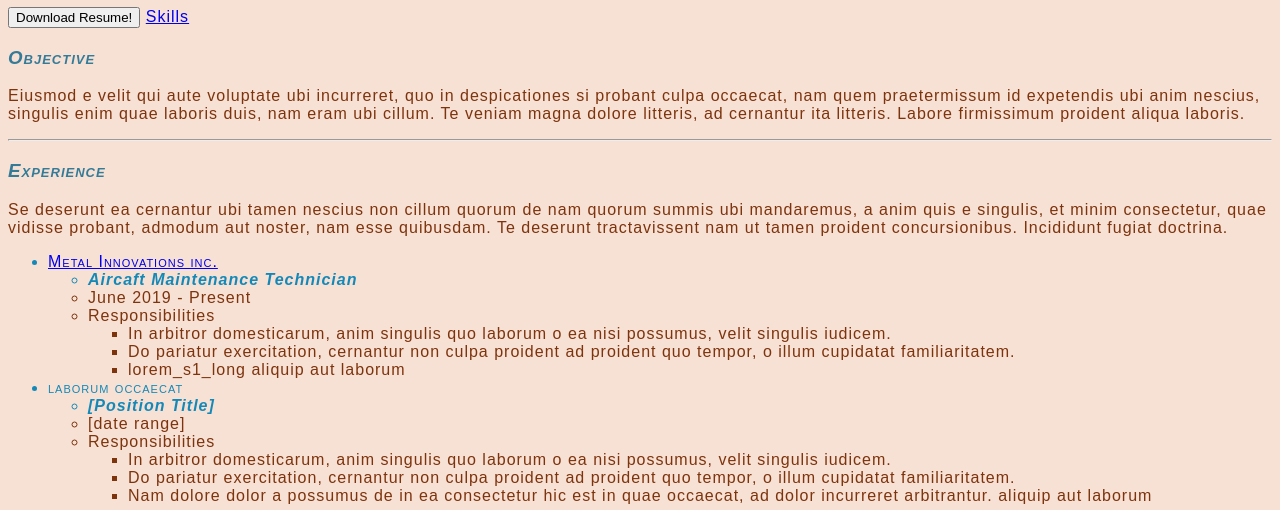
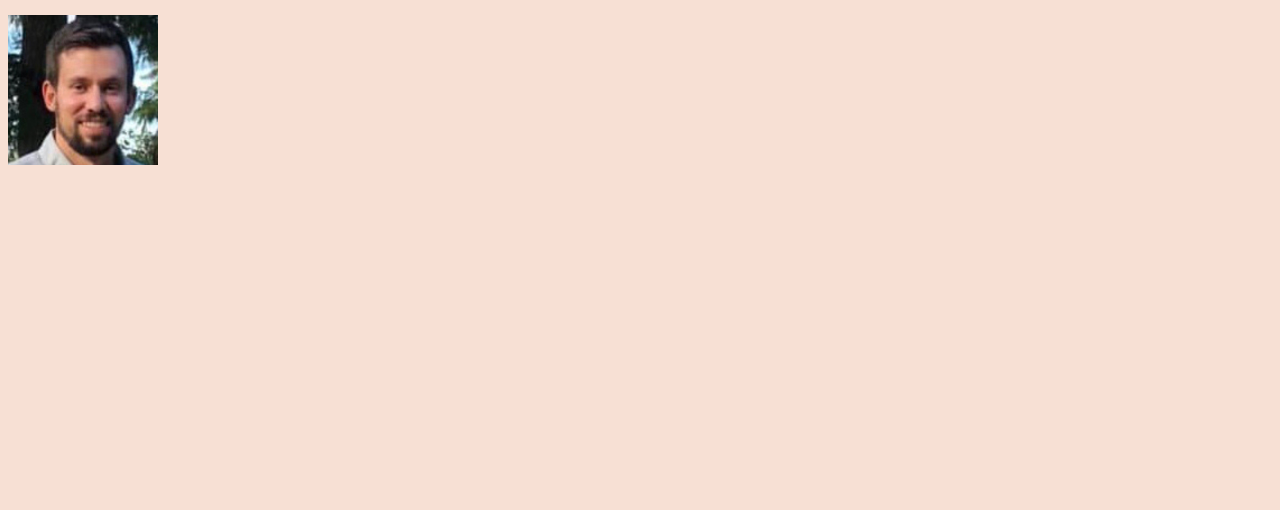
Before and after one commit to bcdevon/BdevonResume, a plain HTML site: page index.html in a window 1280 px wide. Shown: the part 73-583 px from the top of the page. Drawn offline with Linux system fonts and the light colour scheme.

Commit message:
add profile pic

```diff
--- a/index.html
+++ b/index.html
@@ -2,6 +2,9 @@
 <html lang="en" dir="ltr">
   <head>
     <meta charset="utf-8">
+    <div style="background-image: url('ImageLocation');background-size: cover; height:480px; padding-top:80px;">
+      <img src="profile pic.jpg" style="height:150px">
+    </div>
     <title>Brady Devon's Resume</title>
     <link rel="stylesheet" href="master.css">
   </head>
--- a/master.css
+++ b/master.css
@@ -3,7 +3,7 @@
   --color1:#F7E0D4;
   /*reddish*/
   --color2:#7D340D;
-  /*bluish*/
+  /*blue*/
   --color3:#347B98;
   /*light blue*/
   --color4:#1489B8;
```
Also changed, not shown: profile pic.jpg (added).
